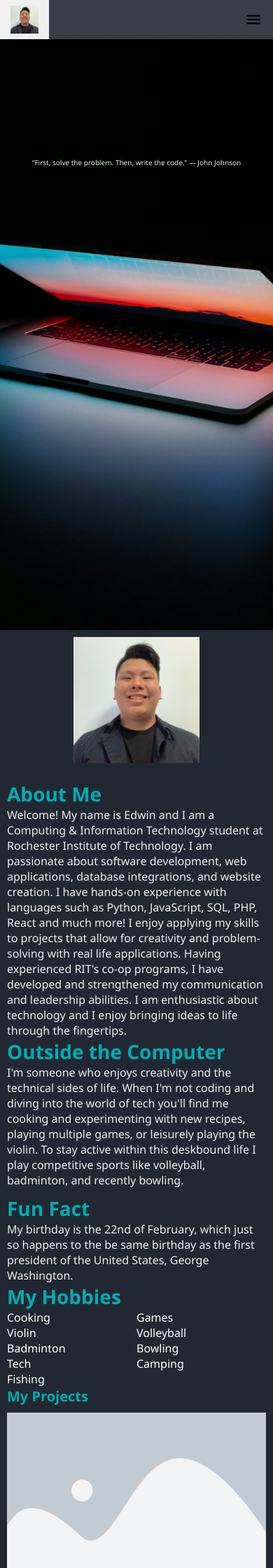
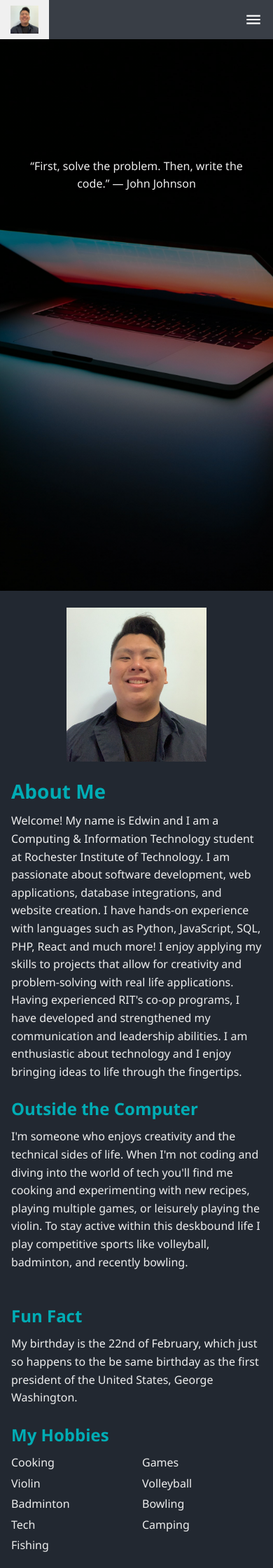
Before and after one commit to Tordwin/portfolio, a PHP site: page / in a window 390 px wide. Shown: the top 2240 px of the page at 70% size. Run offline with PHP 8.4, Linux system fonts and the light colour scheme.

Commit message:
Fix responsive layouts, accessible navigation, and local PHP startup

```diff
--- a/footer.php
+++ b/footer.php
@@ -1,10 +1,10 @@
                 <footer>
                     <div class="footer-container">
                         <div class="social-icons">
-                            <a href="https://www.facebook.com/chenedwin6/"><i class="fa-brands fa-facebook"></i></a>
-                            <a href="https://www.instagram.com/tordwin/"><i class="fa-brands fa-square-instagram"></i></a>
-                            <a href="https://www.linkedin.com/in/chenedwin6"><i class="fa-brands fa-linkedin"></i></a>
-                            <a href="https://github.com/Tordwin"><i class="fa-brands fa-github"></i></a>
+                            <a href="https://www.facebook.com/chenedwin6/">Facebook</a>
+                            <a href="https://www.instagram.com/tordwin/">Instagram</a>
+                            <a href="https://www.linkedin.com/in/chenedwin6">LinkedIn</a>
+                            <a href="https://github.com/Tordwin">GitHub</a>
                         </div>
                         <div class="footer-copyright">
                             <p>Copyright &copy; <?php echo date("Y"); ?> | Designed by <span class="designer">Edwin Chen</span></p>
--- a/global.css
+++ b/global.css
@@ -1,422 +1,242 @@
-/* --------------------------------------------------
-   RESET & GLOBAL STYLES
--------------------------------------------------- */
-* {
+/* Reset and shared styles */
+*, *::before, *::after {
+    box-sizing: border-box;
     margin: 0;
     padding: 0;
 }
 
-*, *::before, *::after {
-    box-sizing: border-box;
-}
-
-img {
-    max-width: 100%;
-    height: auto;
+html {
+    scroll-behavior: smooth;
 }
 
 body {
     min-height: 100vh;
     background-color: #222831;
-    background-size: cover;
-    background-repeat: no-repeat;
-    background-position: center;
+    color: #EEEEEE;
     font-family: 'Segoe UI', Tahoma, Geneva, Verdana, sans-serif;
-}
-
-body h1 {
-    color: #00ADB5;
-}
-
-body p {
-    color: #EEEEEE;
-}
-
-h2 {
-    color: white;
-    max-width: 1350px;
-    margin: 0 auto;
+    line-height: 1.6;
 }
 
 img {
-    height: 250px;
-    width: 450px;
+    display: block;
+    max-width: 100%;
+    height: auto;
 }
 
-*, html {
-
-    scroll-behavior: smooth !important;
+h1, h2, h3 {
+    color: #00ADB5;
+    line-height: 1.3;
+    margin-bottom: 12px;
 }
 
-/* --------------------------------------------------
-   LAYOUT WRAPPER
--------------------------------------------------- */
+h1 { font-size: 32px; }
+h2 { font-size: 26px; }
+
+a { color: inherit; }
+
+:focus-visible {
+    outline: 3px solid #00ADB5;
+    outline-offset: 4px;
+}
+
 .wrapper {
     display: flex;
     min-height: 100vh;
     flex-direction: column;
-    justify-content: flex-start;
 }
 
-/* --------------------------------------------------
-   NAVIGATION BAR
--------------------------------------------------- */
-nav {
-    background-color: #393E46;
-    box-shadow: 3px 3px 5px rgba(0, 0, 0, 0.1);
+main { flex: 1; }
+
+.skip-link {
+    position: absolute;
+    top: 0;
+    left: 12px;
+    z-index: 1000;
+    padding: 12px;
+    color: #222831;
+    background: #EEEEEE;
+    transform: translateY(-150%);
 }
 
-nav ul {
-    width: 100%;
-    list-style: none;
+.skip-link:focus { transform: translateY(0); }
+
+/* Navigation */
+nav {
+    position: relative;
     display: flex;
-    justify-content: flex-end;
     align-items: center;
+    justify-content: space-between;
+    min-height: 56px;
+    background-color: #393E46;
+    box-shadow: 3px 3px 5px rgb(0 0 0 / 10%);
 }
 
-nav li {
-    height: 50px;
-}
-
-nav li:first-child {
-    margin-right: auto;
-}
-
-nav li:first-child img {
-    height: 40px;
-    width: 40px;
-}
-
-nav a {
-    height: 100%;
+nav a, .menu-button {
+    display: flex;
+    align-items: center;
+    justify-content: center;
+    min-height: 56px;
     padding: 0 15px;
     text-decoration: none;
-    display: flex;
-    align-items: center;
     color: white;
 }
 
-nav a:hover {
-    background-color: #f0f0f0;
-    color: black;
+.home-link img {
+    height: 40px;
+    width: 40px;
+    object-fit: cover;
 }
 
-/* --------------------------------------------------
-   SIDEBAR MENU (MOBILE)
--------------------------------------------------- */
-.sidebar {
-    position: fixed;
-    top: 0;
-    right: 0;
-    height: 100vh;
-    width: 250px;
-    z-index: 999;
-    background-color: #393E46;
-    backdrop-filter: blur(10px);
-    box-shadow: -10px 0px 10px rgba(0, 0, 0, 0.1);
-    display: none;
-    flex-direction: column;
-    align-items: flex-start;
-    justify-content: flex-start;
+.nav-links {
+    display: flex;
+    list-style: none;
 }
 
-.sidebar li,
-.sidebar a {
-    width: 100%;
+nav a:hover, .menu-button:hover {
+    background-color: #f0f0f0;
+    color: #222831;
 }
 
 .menu-button {
     display: none;
+    border: 0;
+    background: transparent;
+    font: inherit;
+    cursor: pointer;
 }
 
-/* --------------------------------------------------
-   FOOTER
--------------------------------------------------- */
+.menu-button svg { fill: currentColor; }
+
+/* Hero */
+.top-block {
+    min-height: calc(100vh - 56px);
+    min-height: calc(100svh - 56px);
+    padding: 20vh 24px 40px;
+    background-image: linear-gradient(rgb(0 0 0 / 45%), rgb(0 0 0 / 45%)), url('./images/coding.jpg');
+    background-size: cover;
+    background-position: center;
+}
+
+#quote {
+    max-width: 900px;
+    margin: 0 auto;
+    font-size: clamp(16px, 2vw, 24px);
+    text-align: center;
+    text-shadow: 0 2px 4px #000;
+}
+
+/* About */
+#welcome, #projects, .contact {
+    width: 100%;
+    max-width: 1350px;
+    margin: 0 auto;
+    padding: 32px 20px;
+}
+
+#welcome {
+    display: grid;
+    grid-template-columns: 220px minmax(0, 2fr) minmax(0, 1fr);
+    gap: 32px;
+}
+
+.about-picture img {
+    width: 220px;
+    height: 250px;
+    object-fit: cover;
+}
+
+.about-me p, .funfact { margin-bottom: 24px; }
+
+.hobbies ul {
+    display: grid;
+    grid-template-columns: repeat(2, minmax(0, 1fr));
+    gap: 4px 16px;
+    list-style: none;
+}
+
+/* Projects */
+.projects-container {
+    display: grid;
+    grid-template-columns: repeat(3, minmax(0, 1fr));
+    gap: 32px 20px;
+}
+
+.projects-container > div { min-width: 0; }
+
+.projects-container img {
+    width: 100%;
+    aspect-ratio: 9 / 5;
+    object-fit: contain;
+    background-color: #393E46;
+    margin-bottom: 16px;
+}
+
+.projects-container ul { list-style: none; }
+.projects-container li + li { margin-top: 8px; }
+
+/* Contact and footer */
+.contact-title { font-size: 36px; }
+.contact-block p { margin-top: 15px; }
+.contact-block a { overflow-wrap: anywhere; }
+
 footer {
     margin-top: 20px;
+    padding: 16px;
     background-color: #393E46;
-    box-shadow: 3px 3px 5px rgba(0, 0, 0, 0.1);
+    text-align: center;
 }
 
 .social-icons {
     display: flex;
+    flex-wrap: wrap;
     justify-content: center;
-    margin-top: 5px;
-    margin-left: 15px;
+    gap: 8px 20px;
+    margin-bottom: 12px;
 }
 
 .social-icons a {
-    text-decoration: none;
-    font-size: 25px;
-    margin-right: 10px;
-    color: white;
-    display: inline-block;
-    transition: transform 0.5s;
+    padding: 8px 0;
+    text-underline-offset: 4px;
 }
 
-.social-icons a:hover {
-    color: #00ADB5;
-    transform: translateY(-5px);
+.social-icons a:hover { color: #00ADB5; }
+.footer-copyright p { opacity: 0.8; }
+
+@media (max-width: 1100px) {
+    #welcome { grid-template-columns: 220px minmax(0, 1fr); }
+    .extras-container { grid-column: 1 / -1; }
+    .projects-container { grid-template-columns: repeat(2, minmax(0, 1fr)); }
 }
 
-.footer-copyright {
-    background-color: #393E46;
-    text-align: center;
-    padding-bottom: 15px;
-}
-
-.footer-copyright p {
-    color: white;
-    opacity: 0.7;
-    text-transform: capitalize;
-    letter-spacing: 1px;
-    font-weight: 500;
-}
-
-/* --------------------------------------------------
-   TOP BLOCK (HERO SECTION)
--------------------------------------------------- */
-.top-block {
-    background-image: url("./images/coding.jpg");
-    background-size: cover;
-    background-position: center;
-    height: 100vh;
-}
-
-.top-block #quote {
-    display: flex;
-    flex-direction: row;
-    justify-content: center;
-    margin-top: 20vh;
-}
-
-/* --------------------------------------------------
-   ABOUT SECTION
--------------------------------------------------- */
-#welcome {
-    display: flex;
-    gap: 50px;
-}
-
-.about-picture img {
-    padding: 10px;
-    height: 250px;
-    width: 1000px;
-}
-
-.about-block {
-    padding: 10px;
-    max-width: 500px;
-    margin: 0 auto;
-}
-
-/* --------------------------------------------------
-   HOBBIES
--------------------------------------------------- */
-.hobbies ul {
-    display: grid;
-    grid-template-columns: repeat(auto-fit, minmax(160px, 1fr));
-    grid-template-rows: repeat(2, auto);
-}
-
-.hobbies ul li {
-    color: white;
-    list-style-type: none;
-}
-
-/* --------------------------------------------------
-   CONTACT SECTION
--------------------------------------------------- */
-.contact {
-    padding: 10px;
-    max-width: 1350px;
-    margin: 0 auto;
-}
-
-.contact-block {
-    flex-basis: 35%;
-}
-
-.contact-block h1 {
-    margin-top: 5px;
-    margin-left: 10px;
-    font-size: 40px;
-}
-
-.contact-block p {
-    margin-top: 15px;
-}
-
-.contact-block p i {
-    margin-right: 15px;
-    font-size: 20px;
-    margin-left: 15px;
-}
-
-.contact-block p a {
-    color: white;
-}
-
-/* --------------------------------------------------
-   PROJECT GALLERY
--------------------------------------------------- */
-.projects-container {
-    max-width: 1350px;
-    margin: 0 auto;
-    display: grid;
-    grid-template-columns: repeat(3, 1fr);
-    grid-template-rows: repeat(2, auto);
-    gap: 20px;
-    padding: 10px;
-}
-
-.job-application-program {
-    color: white;
-}
-
-.job-application-program h3 {
-    color:#00ADB5;
-}
-
-.job-application-program ul li {
-    list-style-type: none;
-}
-
-.sfghc-program {
-    color: white;
-}
-
-.sfghc-program h3 {
-    color:#00ADB5;
-}
-
-.sfghc-program ul li {
-    list-style-type: none;
-}
-
-.sdsaf-website {
-    color: white;
-}
-
-.sdsaf-website h3 {
-    color:#00ADB5;
-}
-
-.sdsaf-website ul li {
-    list-style-type: none;
-}
-
-.ischool-website {
-    color: white;
-}
-
-.ischool-website h3 {
-    color:#00ADB5;
-}
-
-.ischool-website ul li {
-    list-style-type: none;
-}
-
-.healthncare-program {
-    color: white;
-}
-
-.healthncare-program h3 {
-    color:#00ADB5;
-}
-
-.healthncare-program ul li {
-    list-style-type: none;
-}
-
-.italy-website {
-    color: white;
-}
-
-.italy-website h3 {
-    color:#00ADB5;
-}
-
-.italy-website ul li {
-    list-style-type: none;
-}
-
-/* --------------------------------------------------
-   RESPONSIVE MEDIA QUERIES
--------------------------------------------------- */
 @media (max-width: 900px) {
-
-    .top-block {
-        min-height: 100vh;
-        height: auto;
+    /* Without JavaScript, keep the navigation links visible. */
+    nav { flex-wrap: wrap; }
+    .js .menu-button { display: flex; }
+    .js .nav-links {
+        display: none;
+        position: absolute;
+        top: 100%;
+        right: 0;
+        z-index: 999;
+        width: min(250px, 100%);
+        flex-direction: column;
+        background-color: #393E46;
+        box-shadow: -5px 5px 10px rgb(0 0 0 / 20%);
     }
-
-    .top-block #quote {
-        font-size: 12px;
-    }
-
-    #welcome {
-        flex-direction: column;
-        padding: 0 10px;
-        align-items: center;
-        gap: 10px;
-    }
-
-    .about-picture img {
-        width: 220px;
-        height: 220px;
-    }
-
-    #projects {
-        padding: 0 10px;
-    }
-
-    .hideOnMobile {
-        display: none;
-    }
-
-    .menu-button {
-        display: block;
-    }
+    .js .nav-links.is-open { display: flex; }
 }
 
 @media (max-width: 600px) {
-    body h1 {
-        font-size: 28px;
-    }
-
-    h2 {
-        font-size: 20px;
-    }
-
-    nav li {
-        height: 56px;
-    }
-
-    nav a {
-        font-size: 16px;
-    }
+    h1 { font-size: 28px; }
+    h2 { font-size: 24px; }
+    #welcome { grid-template-columns: minmax(0, 1fr); gap: 24px; }
+    .about-picture { justify-self: center; }
+    .about-picture img { width: 200px; height: 220px; }
+    .projects-container { grid-template-columns: minmax(0, 1fr); }
+    .contact-title { font-size: 28px; }
+    #welcome, #projects, .contact { padding: 24px 16px; }
 }
 
-@media (max-width: 400px) {
-    .sidebar {
-        width: 100%;
-    }
-
-    .about-picture img {
-        width: 200px;
-        height: 200px;
-    }
-
-    .top-block #quote {
-        font-size: 10px;
-    }
-
-    .projects-container {
-        grid-template-columns: 1fr;
-        gap: 15px;
-        padding: 0px;
-        padding-top: 10px;
-    }
+@media (prefers-reduced-motion: reduce) {
+    html { scroll-behavior: auto; }
 }
--- a/header.php
+++ b/header.php
@@ -3,39 +3,27 @@
     <head>
         <meta charset="UTF-8">
         <meta name="viewport" content="width=device-width, initial-scale=1.0">
+        <meta name="description" content="Edwin Chen's portfolio of software development, web applications, and database projects.">
         <title>Edwin Chen - IT</title>
         <link rel="icon" href="images/portrait.jpg">
         <link rel="stylesheet" href="global.css">
-            <link rel="stylesheet" href="https://cdnjs.cloudflare.com/ajax/libs/font-awesome/6.7.2/css/all.min.css" integrity="sha512-Evv84Mr4kqVGRNSgIGL/F/aIDqQb7xQ2vcrdIwxfjThSH8CSR7PBEakCr51Ck+w+/U6swU2Im1vVX0SVk9ABhg==" crossorigin="anonymous" referrerpolicy="no-referrer" />
+        <script src="main.js" defer></script>
     </head>
     <body>
+        <a class="skip-link" href="#main-content">Skip to content</a>
         <div class="wrapper">
             <header>
-                    <nav>
-                        <ul class="sidebar">
-                            <li><a href="#" onclick="hideSidebar(); return false;"><svg xmlns="http://www.w3.org/2000/svg" height="26" viewBox="0 -960 960 960" width="26"><path d="m256-200-56-56 224-224-224-224 56-56 224 224 224-224 56 56-224 224 224 224-56 56-224-224-224 224Z"/></svg></a></li>
+                <nav aria-label="Main navigation">
+                    <a class="home-link" href="index.php" aria-label="Edwin Chen home">
+                        <img src="images/portrait.jpg" alt="" width="40" height="40">
+                    </a>
+                    <button class="menu-button" type="button" aria-controls="primary-navigation" aria-expanded="false" aria-label="Open navigation">
+                        <svg aria-hidden="true" xmlns="http://www.w3.org/2000/svg" height="26" viewBox="0 -960 960 960" width="26"><path d="M120-240v-80h720v80H120Zm0-200v-80h720v80H120Zm0-200v-80h720v80H120Z"/></svg>
+                    </button>
+                    <ul class="nav-links" id="primary-navigation">
                         <li><a href="#welcome">About</a></li>
                         <li><a href="#projects">Work</a></li>
                         <li><a href="#contact">Contact</a></li>
                     </ul>
-                        <ul>
-                            <li><a href="index.php"><img src="images/portrait.jpg" alt="Portrait of Edwin Chen" /></a></li>
-                            <li class="hideOnMobile"><a href="#welcome">About</a></li>
-                            <li class="hideOnMobile"><a href="#projects">Work</a></li>
-                            <li class="hideOnMobile"><a href="#contact">Contact</a></li>
-                            <li class="menu-button" onclick=showSidebar()><a href="#"><svg xmlns="http://www.w3.org/2000/svg" height="26" viewBox="0 -960 960 960" width="26"><path d="M120-240v-80h720v80H120Zm0-200v-80h720v80H120Zm0-200v-80h720v80H120Z"/></svg></a></li>
-                        </ul>
                 </nav>
-
-                    <script>
-                        function showSidebar() {
-                            const sidebar = document.querySelector(".sidebar");
-                            sidebar.style.display = 'flex';
-                        }
-
-                        function hideSidebar() {
-                            const sidebar = document.querySelector(".sidebar");
-                            sidebar.style.display = 'none';
-                        }
-                    </script>
             </header>
--- a/index.php
+++ b/index.php
@@ -1,25 +1,11 @@
 <?php
-    include("header.php");
+    require __DIR__ . '/header.php';
 ?>
 
+<main id="main-content">
 <div class="top-block">
-    <p id="quote"></p>
+    <p id="quote">“The best error message is the one that never shows up.” — Thomas Fuchs</p>
 
-    <script>
-        // List of quotes to display
-        const quotes = [
-            "“The best error message is the one that never shows up.” — Thomas Fuchs",
-            "“Deleted code is debugged code.” — Jeff Sickel",
-            "“Testing leads to failure, and failure leads to understanding.” — Burt Rutan",
-            "“Make it work, make it right, make it fast.” — Kent Beck",
-            "“Good code is its own best documentation.” — Steve McConnell",
-            "“First, solve the problem. Then, write the code.” — John Johnson"
-        ];
-        // Selecting random quote to display
-        const quote = document.getElementById("quote");
-        const ranIndex = Math.floor(Math.random() * quotes.length);
-        quote.textContent = quotes[ranIndex];
-    </script>
 </div>
 
 <section id="welcome">
@@ -36,7 +22,7 @@
                 Having experienced RIT's co-op programs, I have developed and strengthened my communication and leadership abilities.
                 I am enthusiastic about technology and I enjoy bringing ideas to life through the fingertips.
             </p>
-            <h1>Outside the Computer</h1>
+            <h2>Outside the Computer</h2>
             <p>I'm someone who enjoys creativity and the technical sides of life. When I'm not coding and diving into the world of tech you'll find me
                 cooking and experimenting with new recipes, playing multiple games, or leisurely playing the violin. To stay active within this deskbound life
                 I play competitive sports like volleyball, badminton, and recently bowling.
@@ -45,11 +31,11 @@
 
         <div class="extras-container">
             <div class="funfact">
-                <h1>Fun Fact</h1>
+                <h2>Fun Fact</h2>
                 <p>My birthday is the 22nd of February, which just so happens to the be same birthday as the first president of the United States, George Washington.</p>
             </div>
             <div class="hobbies">
-                <h1>My Hobbies</h1>
+                <h2>My Hobbies</h2>
                 <ul>
                     <li>Cooking</li>
                     <li>Games</li>
@@ -69,7 +55,7 @@
     <h2 style="color:#00ADB5">My Projects</h2>
     <div class="projects-container">
         <div class="job-application-program">
-            <img src="images/elementor-placeholder-image.jpg" alt="Placeholder">
+            <img src="images/elementor-placeholder-image.jpg" alt="Project preview coming soon" loading="lazy">
             <h3>Job Application Tracking Program<br>Back-End Development</h3>
             <ul>
                 <li>Built a full-stack program that features a Java-based GUI that would streamline tracking job applications</li>
@@ -81,7 +67,7 @@
         </div>
 
         <div class="sfghc-program">
-            <img src="images/sfghc-program.png" alt="Placeholder">
+            <img src="images/sfghc-program.png" alt="Student Faculty Guest Help Center program" loading="lazy">
             <h3>Student Faculty Guest Help Center<br>Back-End Development</h3>
             <ul>
                 <li>Designed database architecture using Lucidchart to ensure clear relationships and promote efficient data flow</li>
@@ -94,18 +80,18 @@
         </div>
 
         <div class="sdsaf-website">
-            <img src="images/sdsaf-website.png" alt="Placeholder">
-            <h3>Senior Development Self-Assessment Form<br>Full-End Development</h3>
+            <img src="images/sdsaf-website.png" alt="Senior Development Self-Assessment Form website" loading="lazy">
+            <h3>Senior Development Self-Assessment Form<br>Full-Stack Development</h3>
             <ul>
                 <li>Developed backend logic to calculate and evaluate responses from candidate and generate personalized insight</li>
                 <li>Collaborated with Senior Development faculty to align the assessment to the program’s objectives</li>
-                <li>Utilized and programmed the integration with Adminer to collect user data based on SQL injections</li>
+                <li>Integrated a SQL database managed through Adminer to collect user data</li>
                 <li>Implemented accurate scoring and seamless user experience across all devices</li>
             </ul>
         </div>
 
         <div class="ischool-website">
-            <img src="images/ischool-website.png" alt="ISchool Website">
+            <img src="images/ischool-website.png" alt="ISchool Website" loading="lazy">
             <h3>ISchool Website<br>Full-Stack Development</h3>
             <ul>
                 <li>Developed a dynamic web application utilizing Vite and JSX, showcasing proficiency in modern web development by fetching and displaying data from an API.</li>
@@ -115,7 +101,7 @@
         </div>
 
         <div class="healthncare-program">
-            <img src="images/healthncare-program.png" alt="HealthNCare Program">
+            <img src="images/healthncare-program.png" alt="HealthNCare Program" loading="lazy">
             <h3>HealthNCare<br>Back-End Development</h3>
             <ul>
                 <li>Designed and implemented a controller using the Model-View-Controller pattern to facilitate seamless communication between logging and user interaction modules</li>
@@ -125,7 +111,7 @@
         </div>
 
         <div class="italy-website">
-            <img src="images/italy-website.png" alt="Italy Travel Guide Website">
+            <img src="images/italy-website.png" alt="Italy Travel Guide Website" loading="lazy">
             <h3>Italy Travel Guide<br>Front-End Development</h3>
             <ul>
                 <li>Designed and developed a professional travel homepage for Italy to showcase travel destinations, food, services, activities, and more</li>
@@ -133,18 +119,20 @@
                     ensure a visually appealing and responsive design throughout all devices for all users</li>
             </ul>
         </div>
+    </div>
 </section>
 
 <section id="contact" class="contact">
     <div class="row">
         <div class="contact-block">
-            <h1 class="contact-title">Contact Me!</h1>
-            <p><i class="fa-solid fa-envelope"></i>Email: <a href="mailto:chenedwin6@gmail.com">chenedwin6@gmail.com</a></p>
-            <p><i class="fa-solid fa-phone"></i>Phone: 929-264-1896</p>
+            <h2 class="contact-title">Contact Me!</h2>
+            <p>Email: <a href="mailto:chenedwin6@gmail.com">chenedwin6@gmail.com</a></p>
+            <p>Phone: <a href="tel:+19292641896">929-264-1896</a></p>
         </div>
     </div>
 </section>
+</main>
 
 <?php
-    include ("footer.php");
+    require __DIR__ . '/footer.php';
 ?>
--- /dev/null
+++ b/main.js
@@ -0,0 +1,51 @@
+document.documentElement.classList.add('js');
+
+const menuButton = document.querySelector('.menu-button');
+const navigation = document.getElementById('primary-navigation');
+const mobileLayout = window.matchMedia('(max-width: 900px)');
+
+function closeMenu({ restoreFocus = false } = {}) {
+    navigation.classList.remove('is-open');
+    menuButton.setAttribute('aria-expanded', 'false');
+    menuButton.setAttribute('aria-label', 'Open navigation');
+    if (restoreFocus) menuButton.focus();
+}
+
+menuButton.addEventListener('click', () => {
+    const isOpen = navigation.classList.toggle('is-open');
+    menuButton.setAttribute('aria-expanded', String(isOpen));
+    menuButton.setAttribute('aria-label', isOpen ? 'Close navigation' : 'Open navigation');
+});
+
+navigation.addEventListener('click', (event) => {
+    if (event.target.closest('a')) closeMenu();
+});
+
+document.addEventListener('keydown', (event) => {
+    if (event.key === 'Escape' && menuButton.getAttribute('aria-expanded') === 'true') {
+        closeMenu({ restoreFocus: true });
+    }
+});
+
+document.addEventListener('click', (event) => {
+    if (!event.target.closest('nav')) closeMenu();
+});
+
+document.querySelector('nav').addEventListener('focusout', (event) => {
+    if (!event.currentTarget.contains(event.relatedTarget)) closeMenu();
+});
+
+mobileLayout.addEventListener('change', () => {
+    const focusWillBeHidden = mobileLayout.matches && navigation.contains(document.activeElement);
+    closeMenu({ restoreFocus: focusWillBeHidden });
+});
+
+const quotes = [
+    '“The best error message is the one that never shows up.” — Thomas Fuchs',
+    '“Deleted code is debugged code.” — Jeff Sickel',
+    '“Testing leads to failure, and failure leads to understanding.” — Burt Rutan',
+    '“Make it work, make it right, make it fast.” — Kent Beck',
+    '“Good code is its own best documentation.” — Steve McConnell',
+    '“First, solve the problem. Then, write the code.” — John Johnson'
+];
+document.getElementById('quote').textContent = quotes[Math.floor(Math.random() * quotes.length)];
```
Also changed, not shown: README.md, 3 other files. Lines whose indentation alone changed are shown as unchanged.
